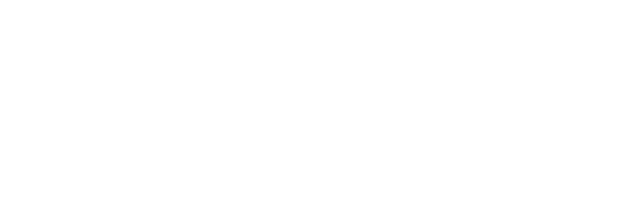
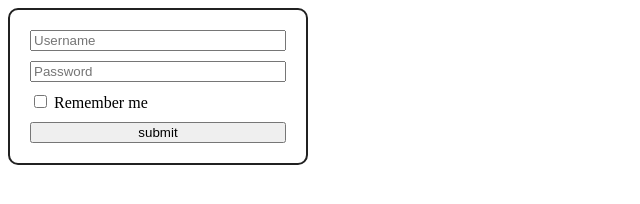
Before and after one commit to acciojob/remember-me-login-form-Abhirajpatel8789, a website: page main.html in a window 1280 px wide. Shown: the whole page, without its empty margins (0-640 px from the left). Drawn offline with Linux system fonts and the light colour scheme.

Commit message:
created a submission

```diff
--- a/main.html
+++ b/main.html
@@ -8,6 +8,18 @@
 
 <body>
 	<!-- the entire body must be written by student -->
+	<form>
+        <input type="text" placeholder="Username" id="username">
+
+        <input type="password" placeholder="Password" id="password">
+        <div class="remember">
+
+            <input type="checkbox" id="checkbox">
+            <label for="checkbox">Remember me</label>
+        </div>
+
+        <button type="submit" id="submit" value="submit">submit</button>
+    </form>
     <script type="text/javascript" src="./script.js">
 </script>
 
--- a/script.js
+++ b/script.js
@@ -1 +1,24 @@
 //your JS code here. If required.
+let form = document.querySelector("form");
+        let input_value = document.querySelector("#username");
+        let password_value = document.querySelector("#password");
+        let checkbox_value = document.querySelector("#checkbox")
+
+        form.addEventListener("submit",(e)=>{
+            e.preventDefault();
+
+            if(!checkbox_value.checked){
+                alert("Logged in as <username>")
+            }else{
+               let value1 = input_value.value;
+               let value2 = password_value.value;
+
+               let obj = {
+                v1:value1,
+                v2:value2
+               };
+               let jsonData = JSON.stringify(obj);
+               localStorage.setItem("key",jsonData)
+
+            }
+        })
--- a/styles.css
+++ b/styles.css
@@ -1 +1,10 @@
 /*  your css code here. If applicable */
+form{
+        display: flex;
+        flex-direction: column;
+        width: 20vw;
+        padding: 20px;
+        border: 2px solid #212121;
+        gap: 10px;
+        border-radius: 10px;
+    }
```
